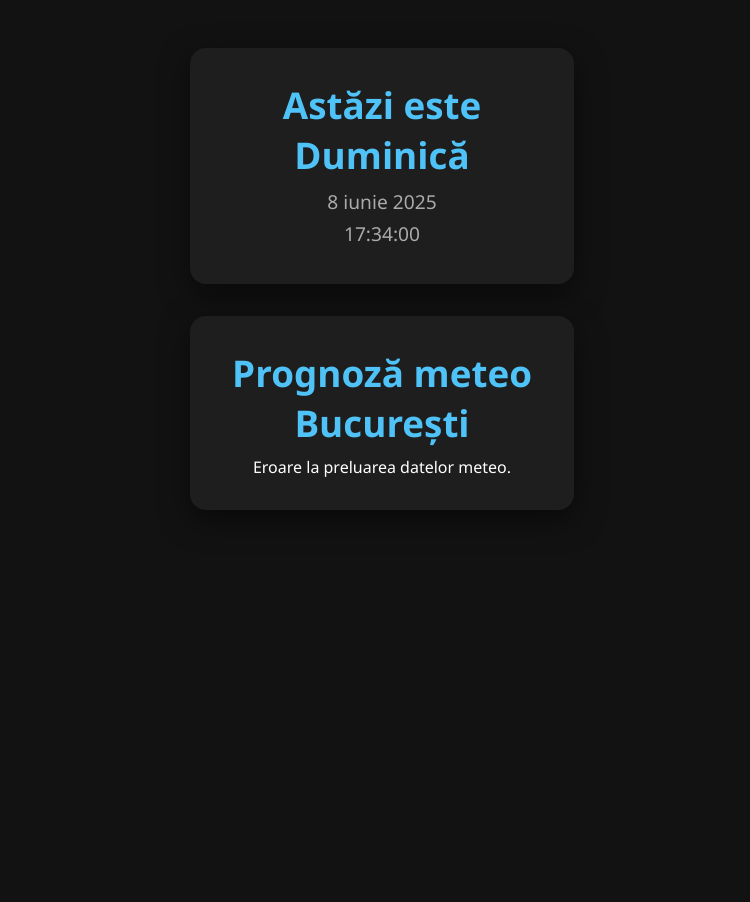
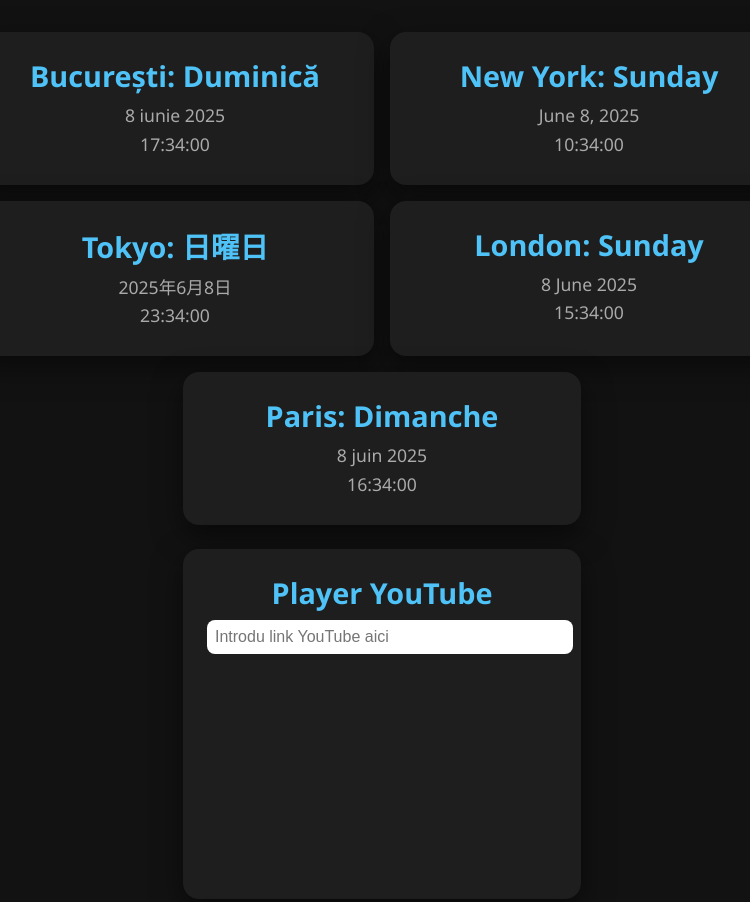
Before and after one commit to URRSSS23/date-jjk, a plain HTML site: page index.html in a window 1280 px wide. Shown: the top 902 px of the page, without its empty margins (258-1008 px from the left). Before the commit the page ends 800 px from the top, so only its background shows below. Drawn offline with Linux system fonts and the light colour scheme; no server answers.

Commit message:
Re-add index.html

```diff
--- a/index.html
+++ b/index.html
@@ -2,77 +2,131 @@
 <html lang="ro">
 <head>
 <meta charset="UTF-8" />
-  <title>Data, ora și prognoza meteo</title>
+<meta name="viewport" content="width=device-width, initial-scale=1" />
+<title>Data, ora, prognoza și player YouTube</title>
 <style>
   :root {
     --bg: #121212;
+    --card-bg: #1e1e1e;
     --text-primary: #fff;
     --text-secondary: #aaa;
-      --card-bg: #1e1e1e;
     --accent: #4fc3f7;
   }
   body {
+    margin: 0; padding: 2rem;
+    background: var(--bg);
+    color: var(--text-primary);
     font-family: 'Segoe UI', Tahoma, Geneva, Verdana, sans-serif;
-      background-color: var(--bg);
-      color: var(--text-primary);
-      margin: 0; padding: 2rem;
-      display: flex;
-      flex-direction: column;
-      align-items: center;
+    display: flex; flex-direction: column; align-items: center;
+    gap: 1.5rem;
   }
   .card {
     background: var(--card-bg);
+    padding: 1.5rem;
     border-radius: 1rem;
-      padding: 2rem;
-      margin: 1rem 0;
-      width: 320px;
+    width: 350px;
     box-shadow: 0 10px 30px rgba(0,0,0,0.5);
     text-align: center;
   }
   .day {
-      font-size: 2.3rem;
-      font-weight: bold;
+    font-size: 1.8rem;
+    font-weight: 700;
     color: var(--accent);
     margin-bottom: 0.5rem;
   }
   .date, .time, .weather-info {
-      font-size: 1.2rem;
+    font-size: 1.1rem;
     color: var(--text-secondary);
     margin-bottom: 0.3rem;
   }
-    #weather {
-      margin-top: 1rem;
+  #player-input {
+    width: 100%;
+    padding: 0.5rem;
+    border-radius: 0.5rem;
+    border: none;
+    font-size: 1rem;
+    margin-bottom: 1rem;
+  }
+  iframe {
+    width: 100%;
+    height: 200px;
+    border-radius: 1rem;
+    border: none;
   }
 </style>
 </head>
 <body>
 
-  <div class="card" id="local-time">
-    <div class="day" id="ziua">Se încarcă...</div>
-    <div class="date" id="data"></div>
-    <div class="time" id="timp"></div>
+  <!-- Card fusuri orare -->
+  <div id="time-cards" style="display: flex; flex-wrap: wrap; gap: 1rem; justify-content: center; max-width: 1100px;">
+    <!-- card-urile se generează din JS -->
   </div>
 
+  <!-- Card player YouTube -->
+  <div class="card">
+    <div class="day">Player YouTube</div>
+    <input id="player-input" type="text" placeholder="Introdu link YouTube aici" />
+    <iframe id="yt-player" src="" allowfullscreen></iframe>
+  </div>
+
+  <!-- Card prognoza meteo -->
   <div class="card" id="weather">
     <div class="day">Prognoză meteo București</div>
     <div id="weather-info">Se încarcă...</div>
   </div>
 
 <script>
-    function actualizeazaTimpul() {
-      const acum = new Date();
-      const ziua = new Intl.DateTimeFormat('ro-RO', { weekday: 'long', timeZone: 'Europe/Bucharest' }).format(acum);
-      const data = new Intl.DateTimeFormat('ro-RO', { day: 'numeric', month: 'long', year: 'numeric', timeZone: 'Europe/Bucharest' }).format(acum);
-      const ora = new Intl.DateTimeFormat('ro-RO', { hour: '2-digit', minute: '2-digit', second: '2-digit', timeZone: 'Europe/Bucharest', hour12: false }).format(acum);
+  // Fusuri orare și date în limba locală
+  const zones = [
+    { city: "București", tz: "Europe/Bucharest", lang: "ro-RO" },
+    { city: "New York", tz: "America/New_York", lang: "en-US" },
+    { city: "Tokyo", tz: "Asia/Tokyo", lang: "ja-JP" },
+    { city: "London", tz: "Europe/London", lang: "en-GB" },
+    { city: "Paris", tz: "Europe/Paris", lang: "fr-FR" },
+  ];
 
-      document.getElementById('ziua').innerText = `Astăzi este ${ziua.charAt(0).toUpperCase() + ziua.slice(1)}`;
-      document.getElementById('data').innerText = data;
-      document.getElementById('timp').innerText = ora;
+  const timeCardsContainer = document.getElementById("time-cards");
+
+  function updateTimeCards() {
+    timeCardsContainer.innerHTML = "";
+    zones.forEach(({city, tz, lang}) => {
+      const now = new Date();
+      const day = new Intl.DateTimeFormat(lang, { weekday: 'long', timeZone: tz }).format(now);
+      const date = new Intl.DateTimeFormat(lang, { day: 'numeric', month: 'long', year: 'numeric', timeZone: tz }).format(now);
+      const time = new Intl.DateTimeFormat(lang, { hour: '2-digit', minute: '2-digit', second: '2-digit', hour12: false, timeZone: tz }).format(now);
+
+      const card = document.createElement("div");
+      card.className = "card";
+      card.innerHTML = `
+        <div class="day">${city}: ${day.charAt(0).toUpperCase() + day.slice(1)}</div>
+        <div class="date">${date}</div>
+        <div class="time">${time}</div>
+      `;
+      timeCardsContainer.appendChild(card);
+    });
   }
-    setInterval(actualizeazaTimpul, 1000);
-    actualizeazaTimpul();
+  setInterval(updateTimeCards, 1000);
+  updateTimeCards();
 
-    const apiKey = 'CHEIA_TA_API_AICI';
+  // Player YouTube embed
+  const input = document.getElementById("player-input");
+  const iframe = document.getElementById("yt-player");
+
+  input.addEventListener("change", () => {
+    const url = input.value.trim();
+    // extrage ID video din link YouTube
+    const videoIdMatch = url.match(/(?:v=|youtu\.be\/)([a-zA-Z0-9_-]{11})/);
+    if(videoIdMatch) {
+      const videoId = videoIdMatch[1];
+      iframe.src = `https://www.youtube.com/embed/${videoId}`;
+    } else {
+      iframe.src = "";
+      alert("Link YouTube invalid!");
+    }
+  });
+
+  // Prognoza meteo București - OpenWeatherMap
+  const apiKey = 'CHEIA_TA_API_AICI'; // pune cheia ta API aici
   const city = 'Bucharest';
   const url = `https://api.openweathermap.org/data/2.5/weather?q=${city}&units=metric&lang=ro&appid=${apiKey}`;
 
```
Lines whose indentation alone changed are shown as unchanged.
